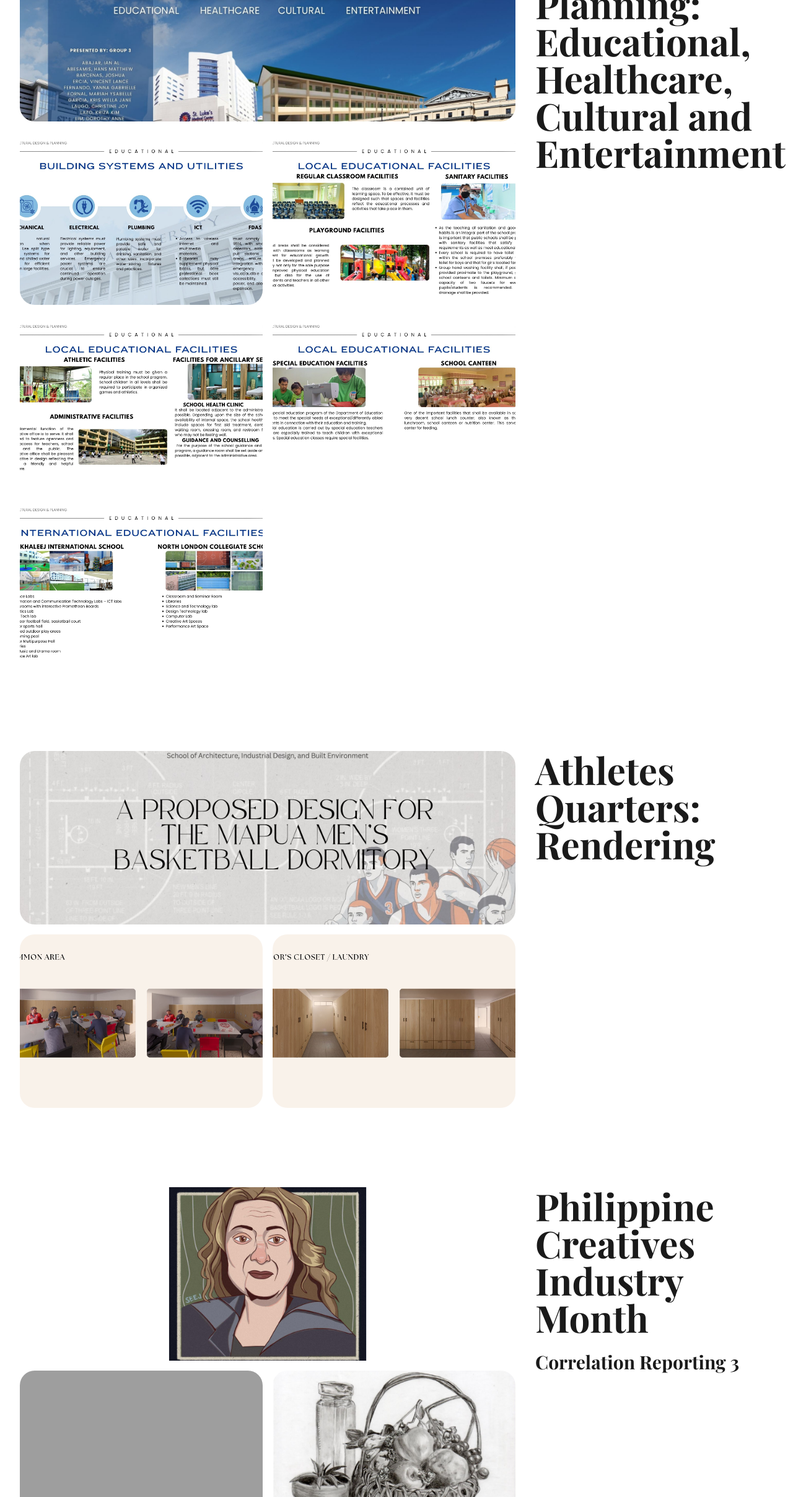
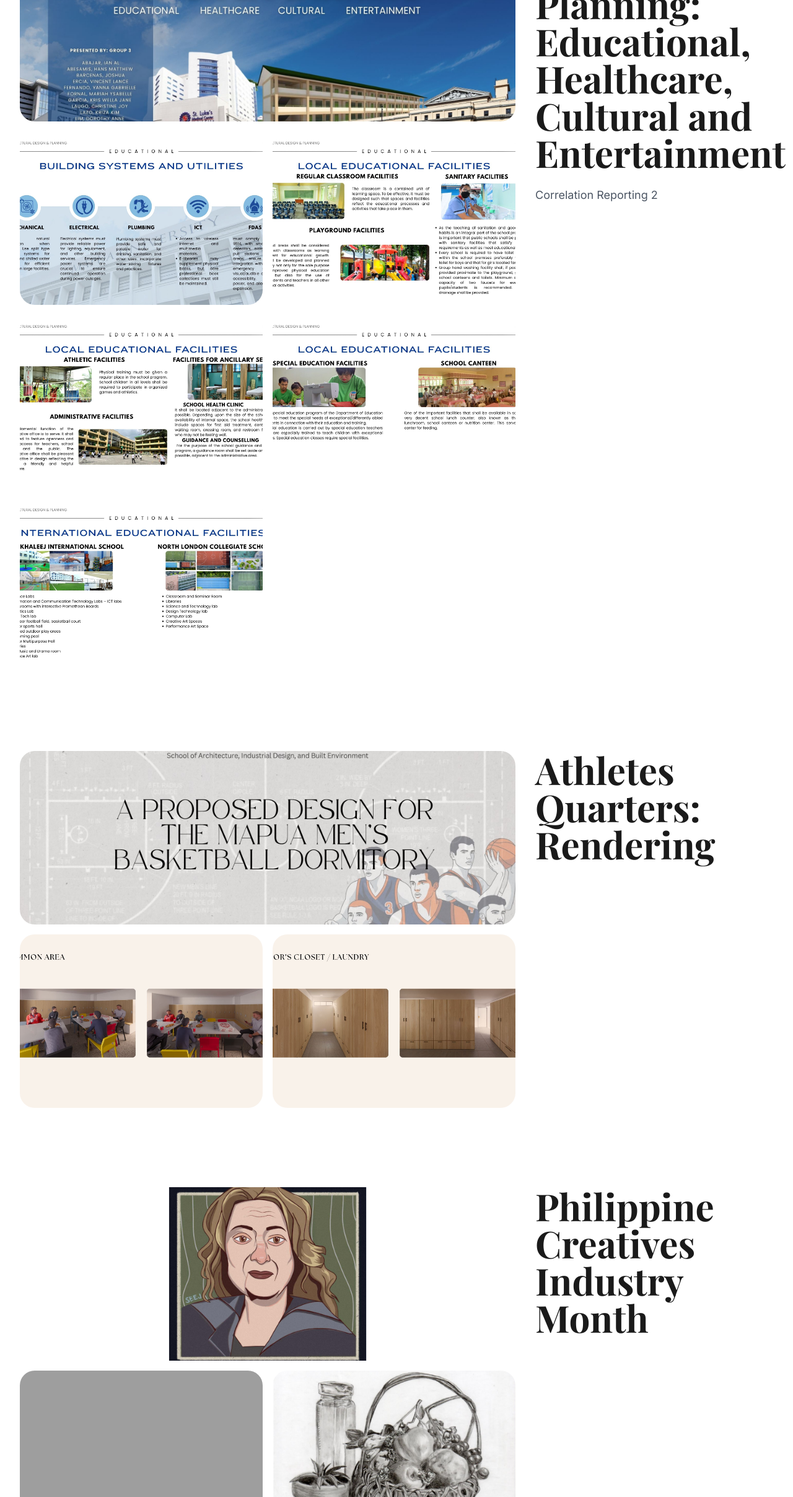
Before and after one commit to lukkzzzz/LaugoCJ-portfolio, a plain HTML site: page correl.html in a window 1280 px wide. Shown: the part 1660-4076 px from the top of the page at 62% size. Drawn offline with nearby package versions, Linux system fonts and the light colour scheme; grey boxes are pictures that could not be loaded.

Commit message:
update basta yon

```diff
--- a/correl.html
+++ b/correl.html
@@ -213,7 +213,7 @@
                 <!-- Right Column - Text -->
                 <div class="lg:col-span-1">
                     <h2 class="text-5xl lg:text-6xl font-display font-bold text-primary mb-6">Design & Planning: Educational, Healthcare, Cultural and Entertainment</h2>
-
+                    <p class="text-gray-600 text-lg leading-relaxed mb-4">Correlation Reporting 2</p>
                 </div>
             </div>
         </div>
@@ -285,7 +285,6 @@
                 <!-- Right Column - Text -->
                 <div class="lg:col-span-1">
                     <h2 class="text-5xl lg:text-6xl font-display font-bold text-primary mb-6">Philippine Creatives Industry Month</h2>
-                    <h2 class="text-2xl lg:text-3xl font-display font-bold text-primary mb-6">Correlation Reporting 3</h2>
                 </div>
             </div>
         </div>
```
